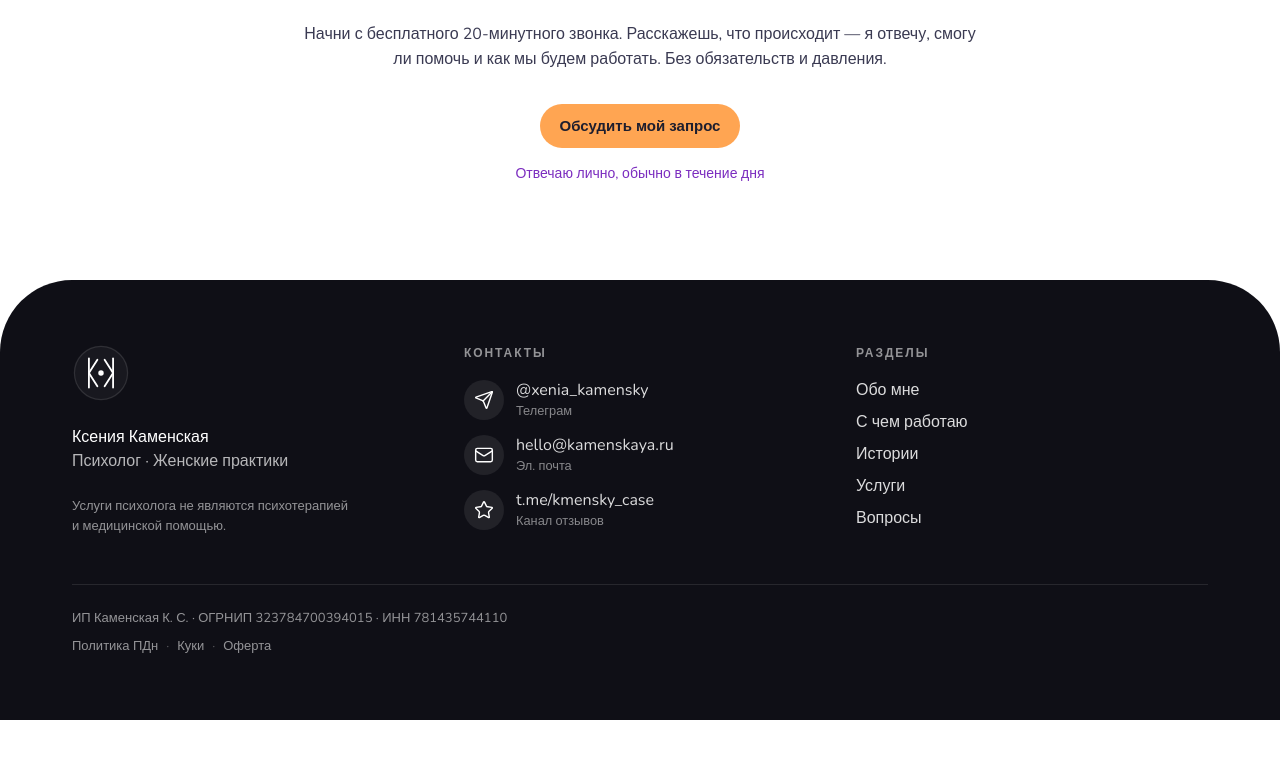
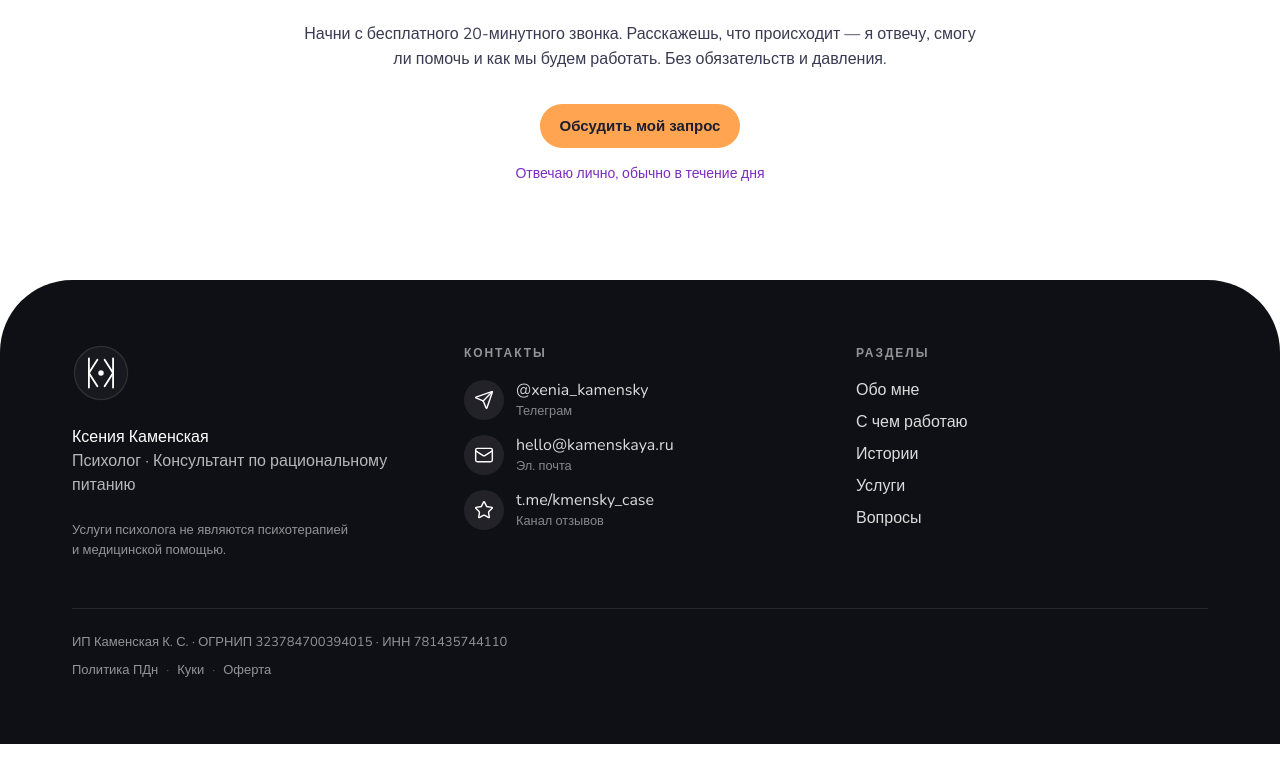
Before and after one commit to thermojam/kk, a Next.js app: page / in a window 1280 px wide. Shown: the part 5383-6166 px from the top of the page. Built offline with nearby package versions, Linux system fonts and the light colour scheme; no server answers.

Commit message:
edit meta base title

```diff
--- a/app/layout.tsx
+++ b/app/layout.tsx
@@ -20,7 +20,7 @@ const cormorant = Cormorant_Garamond({
 export const metadata: Metadata = {
     metadataBase: new URL('https://ksenia-kamenskaya.ru'),
     title: {
-        default: 'Ксения Каменская · Психолог · Женские практики',
+        default: 'Ксения Каменская · Психолог · Консультант по рациональному питанию',
         template: '%s · Ксения Каменская',
     },
     description:
@@ -42,7 +42,7 @@ export const metadata: Metadata = {
         locale: 'ru_RU',
         url: 'https://ksenia-kamenskaya.ru',
         siteName: 'Ксения Каменская',
-        title: 'Ксения Каменская · Психолог · Женские практики',
+        title: 'Ксения Каменская · Психолог · Консультант по рациональному питанию',
         description:
             'Психолог, специалист по работе с телом и эмоциями. Консультации, программа «Путь к себе», «Сила Берегини».',
         images: [
@@ -56,7 +56,7 @@ export const metadata: Metadata = {
     },
     twitter: {
         card: 'summary_large_image',
-        title: 'Ксения Каменская · Психолог · Женские практики',
+        title: 'Ксения Каменская · Психолог · Консультант по рациональному питанию',
         description: 'Психология женского тела и проявленности.',
         images: ['/images/og-cover.webp'],
     },
--- a/components/layout/Footer.tsx
+++ b/components/layout/Footer.tsx
@@ -28,7 +28,7 @@ export function Footer() {
                             <Logo size={58} className="text-white" />
                         </Link>
                         <p className="mt-4 text-white">Ксения Каменская</p>
-                        <p className="text-white/70">Психолог · Женские практики</p>
+                        <p className="text-white/70">Психолог · Консультант по рациональному питанию</p>
                         <p className="mt-6 text-[13px] text-white/55">
                             Услуги психолога не являются психотерапией
                             <br />и медицинской помощью.
```
Also changed, not shown: 4 other files (tests, documents, lock files or other folders).
